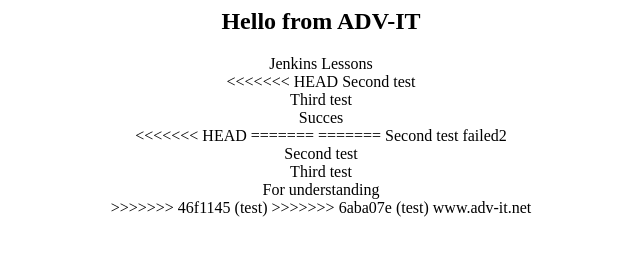
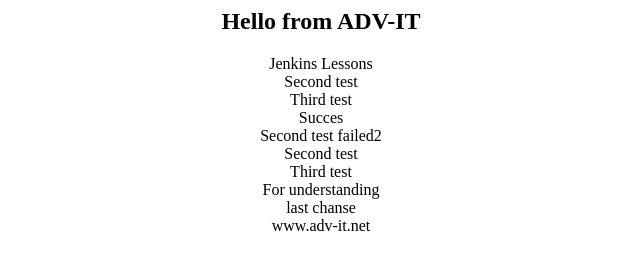
Before and after one commit to Sman028/app-for-jenkins, a plain HTML site: page index.html in a window 1280 px wide. Shown: the whole page, without its empty margins (319-959 px from the left). Drawn offline with Linux system fonts and the light colour scheme.

Commit message:
last dance

```diff
--- a/index.html
+++ b/index.html
@@ -3,19 +3,14 @@
 <center>
 <h2><font color=black>Hello from ADV-IT</font></h2>
 Jenkins Lessons<br>
-<<<<<<< HEAD
 Second test<br>
 Third test<br>
 Succes<br>
-<<<<<<< HEAD
-=======
-=======
 Second test failed2<br>
 Second test<br>
 Third test<br>
 For understanding<br>
->>>>>>> 46f1145 (test)
->>>>>>> 6aba07e (test)
+last chanse<br>
 <font color=black> www.adv-it.net</font>
 </center>
 </body>
```
